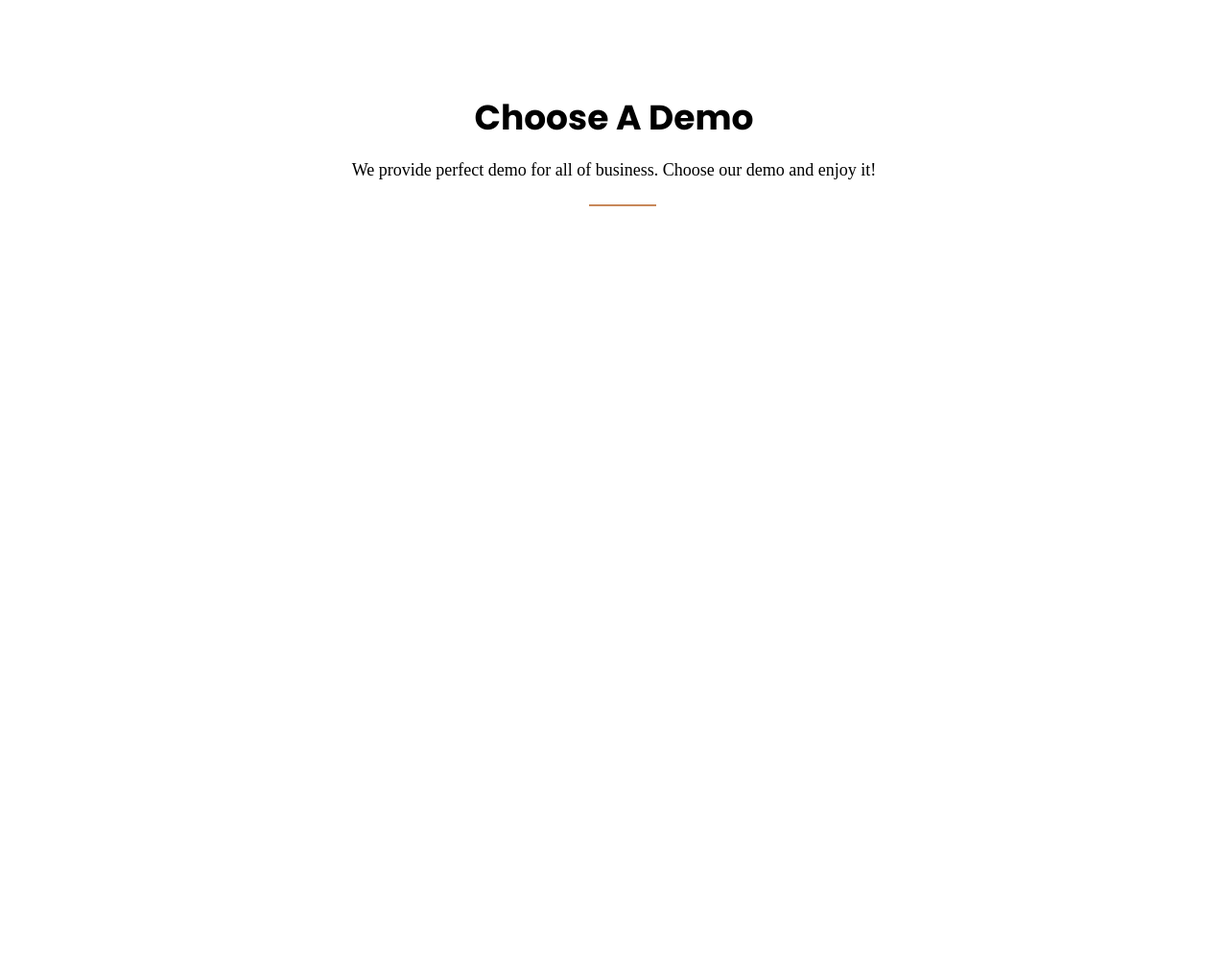
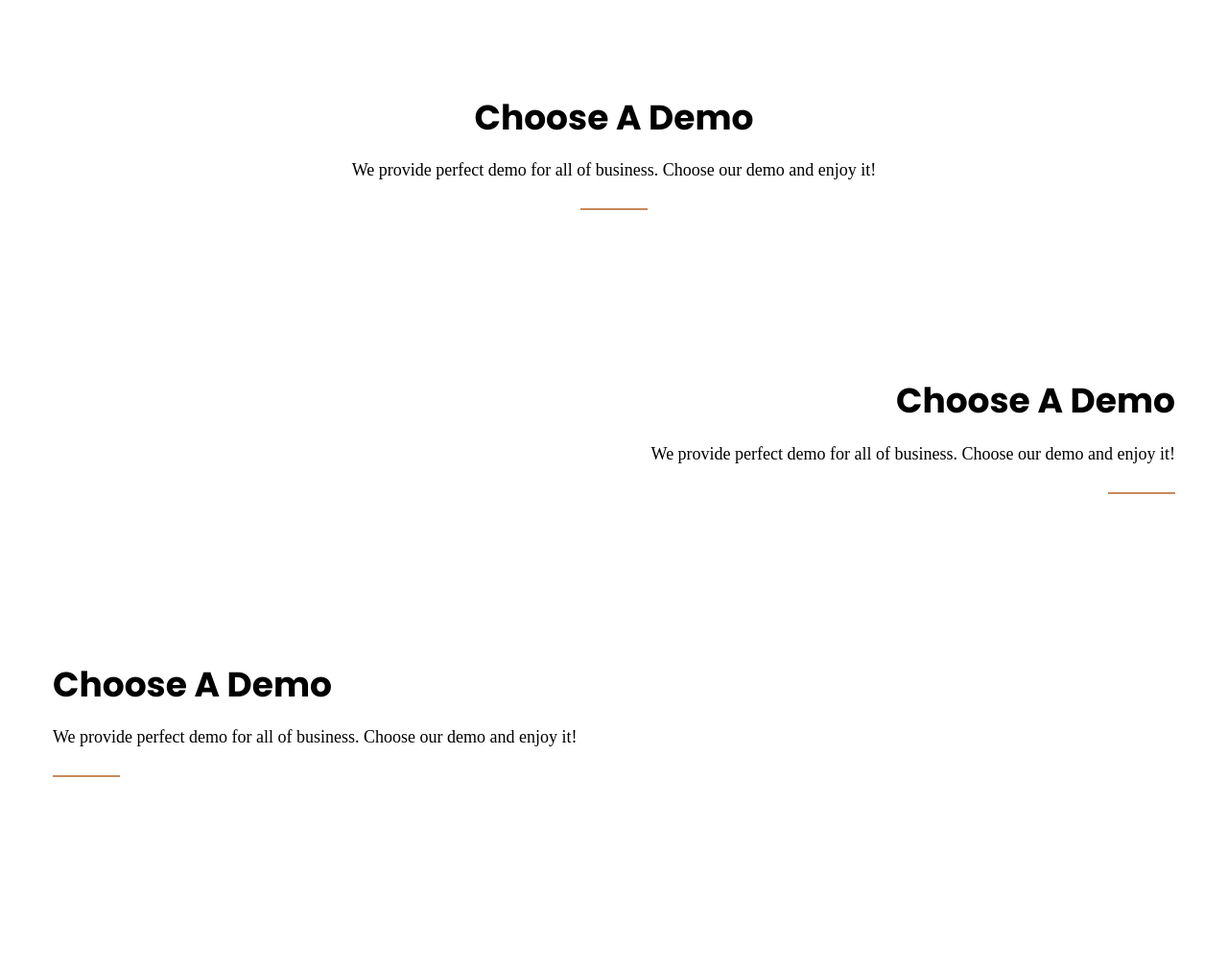
Before and after one commit to Linhh-Giangg/Floury, a PHP site: page / in a window 1280 px wide. Shown: the top 1009 px of the page at 96% size. Run offline with PHP 8.4, Linux system fonts and the light colour scheme; some libraries are stand-ins or nearby versions; some web fonts are replaced.

Commit message:
main-title 1

```diff
--- a/css/main-title.css
+++ b/css/main-title.css
@@ -1,14 +1,6 @@
 .comp-main-title {
   text-align: center;
   padding-bottom: 60px;
-}
-
-.padding-top-100 {
-  padding-top: 100px;
-}
-
-.padding-bottom-100 {
-  padding-bottom: 100px;
 }
 
 .main-title {
@@ -23,21 +15,25 @@
   font-weight: 400px;
 }
 
-.comp-main-title .description::after {
-  content: "";
-  position: absolute;
+.comp-main-title .line-under-title {
+  line-height: 2px;
   margin-top: 24px;
-  left: 48%;
+  margin-bottom: 16px;
+}
+
+.comp-main-title .line-under-title span {
   width: 70px;
-  display: block;
   height: 2px;
   background-color: #c88859;
 }
 
-.text-l {
-  text-align: left;
+@media screen and (max-width: 600px) {
+  .main-title {
+    font-size: 30px;
+    font-family: "Poppins";
+  }
+
+  .comp-main-title .description {
+    font-size: 16px;
+  }
 }
-
-.text-r {
-  text-align: right;
-}
--- a/css/style.css
+++ b/css/style.css
@@ -71,3 +71,19 @@ body {
 .lg-jc-between {
   justify-content: space-between;
 }
+
+.padding-top-100 {
+  padding-top: 100px;
+}
+
+.padding-bottom-100 {
+  padding-bottom: 100px;
+}
+
+.text-l {
+  text-align: left;
+}
+
+.text-r {
+  text-align: right;
+}
--- a/index.html
+++ b/index.html
@@ -18,8 +18,8 @@
       href="https://fonts.googleapis.com/css2?family=Playfair+Display:ital@1&family=Poppins:wght@700&display=swap"
       rel="stylesheet"
     />
+    <link rel="stylesheet" href="css/main-title.css" />
     <link rel="stylesheet" href="css/style.css" />
-    <link rel="stylesheet" href="css/main-title.css" />
   </head>
 
   <body>
@@ -27,12 +27,45 @@
       <div class="container"></div>
     </div>
     <section class="padding-top-100">
-      <div class="comp-main-title">
-        <h2 class="main-title">Choose A Demo</h2>
-        <p class="description">
-          We provide perfect demo for all of business. Choose our demo and enjoy
-          it!
-        </p>
+      <div class="container">
+        <div class="comp-main-title">
+          <h2 class="main-title">Choose A Demo</h2>
+          <p class="description">
+            We provide perfect demo for all of business. Choose our demo and
+            enjoy it!
+          </p>
+          <div class="line-under-title">
+            <span></span>
+          </div>
+        </div>
+      </div>
+    </section>
+    <section class="padding-top-100">
+      <div class="container">
+        <div class="comp-main-title text-r">
+          <h2 class="main-title">Choose A Demo</h2>
+          <p class="description">
+            We provide perfect demo for all of business. Choose our demo and
+            enjoy it!
+          </p>
+          <div class="line-under-title">
+            <span></span>
+          </div>
+        </div>
+      </div>
+    </section>
+    <section class="padding-top-100">
+      <div class="container">
+        <div class="comp-main-title text-l">
+          <h2 class="main-title">Choose A Demo</h2>
+          <p class="description">
+            We provide perfect demo for all of business. Choose our demo and
+            enjoy it!
+          </p>
+          <div class="line-under-title">
+            <span></span>
+          </div>
+        </div>
       </div>
     </section>
     <div class="content"></div>
```
